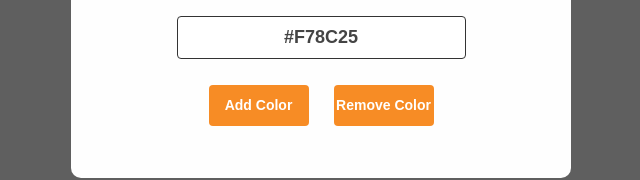
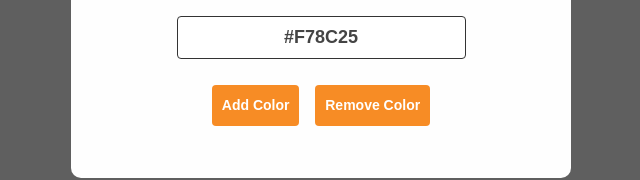
Before and after one commit to samuraiexx/roll_together, a browser extension: page options.html in a window 1280 px wide. Shown: the part 174-354 px from the top of the page, without its empty margins (319-959 px from the left). Drawn offline with Linux system fonts and the light colour scheme.

Commit message:
Updated add/remove color buttons design

```diff
--- a/styles.css
+++ b/styles.css
@@ -79,13 +79,14 @@ button {
 .optionsButtonContainer {
   display: inline-flex;
   width: 250px;
-  justify-content: space-around;
+  justify-content: space-evenly;
 }
 
 .optionButton {
   display: flex;
   height: 41px;
-  width: 100px;
+  width: auto;
+  padding: 10px;
   font-size: 14px;
 }
 
```
